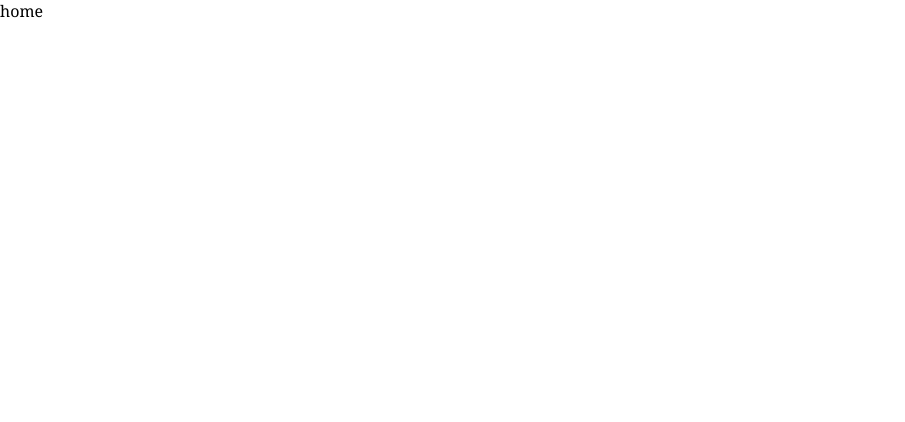
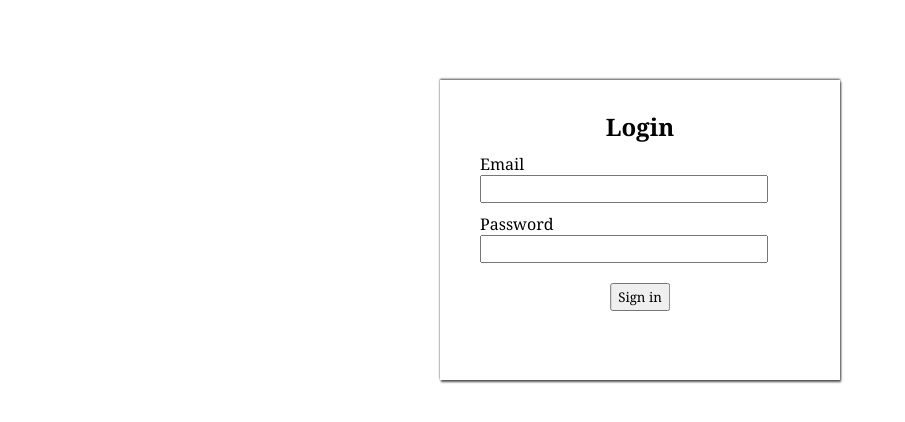
Before and after one commit to Ghasty003/Workout-tracker, a Vue app in the folder frontend/: page / in a window 1280 px wide. Shown: the top 422 px of the page, without its empty margins (0-905 px from the left). Built offline with nearby package versions, Linux system fonts and the light colour scheme.

Commit message:
added imported components

```diff
--- a/frontend/src/App.vue
+++ b/frontend/src/App.vue
@@ -1,11 +1,20 @@
 <template>
-  <router-view />
+  <div>
+    <div v-if="user">
+      <Home />
+    </div>
+    <div v-else>
+    <Login />
+  </div>
+  </div>
 </template>
 
 <script>
+import Login from "./views/auth/LoginView.vue";
+import Home from "./views/HomeView.vue";
 export default {
   components: {
-
+    Login, Home
   },
   data() {
     return {
```
